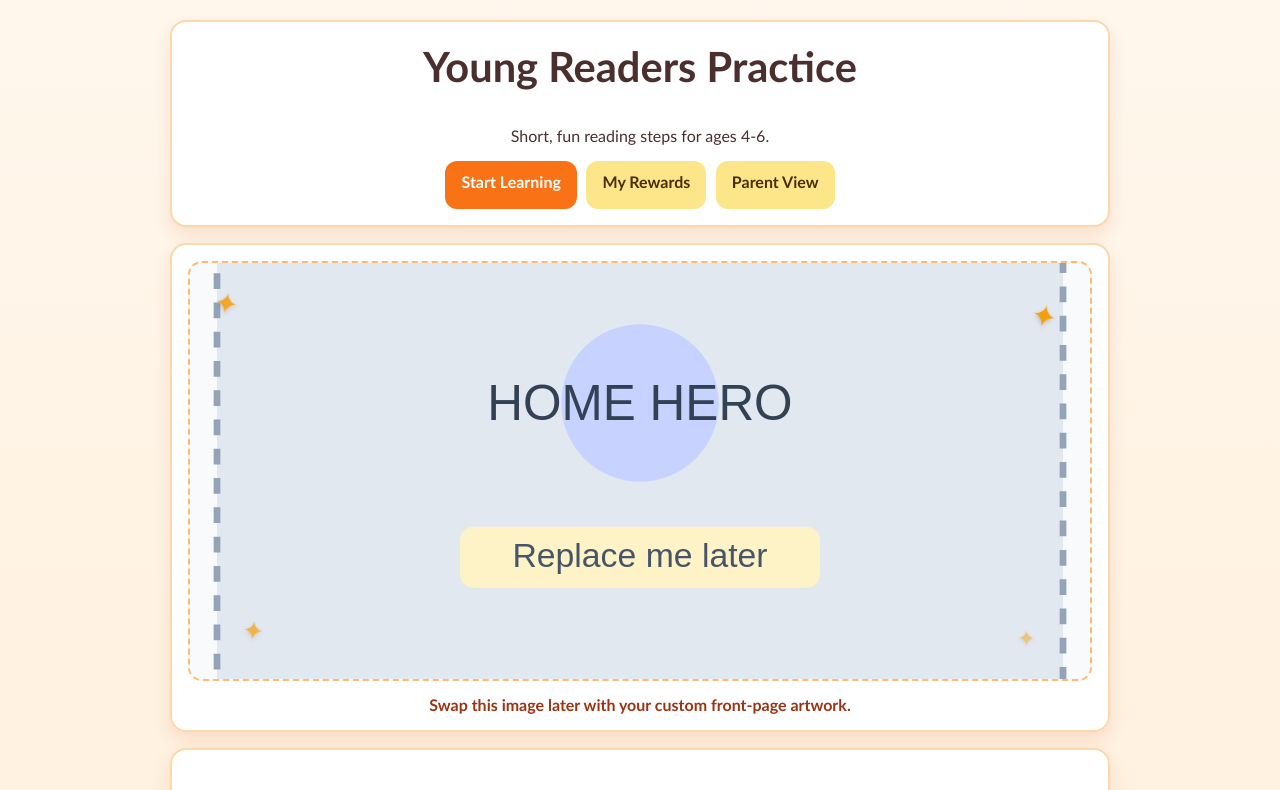
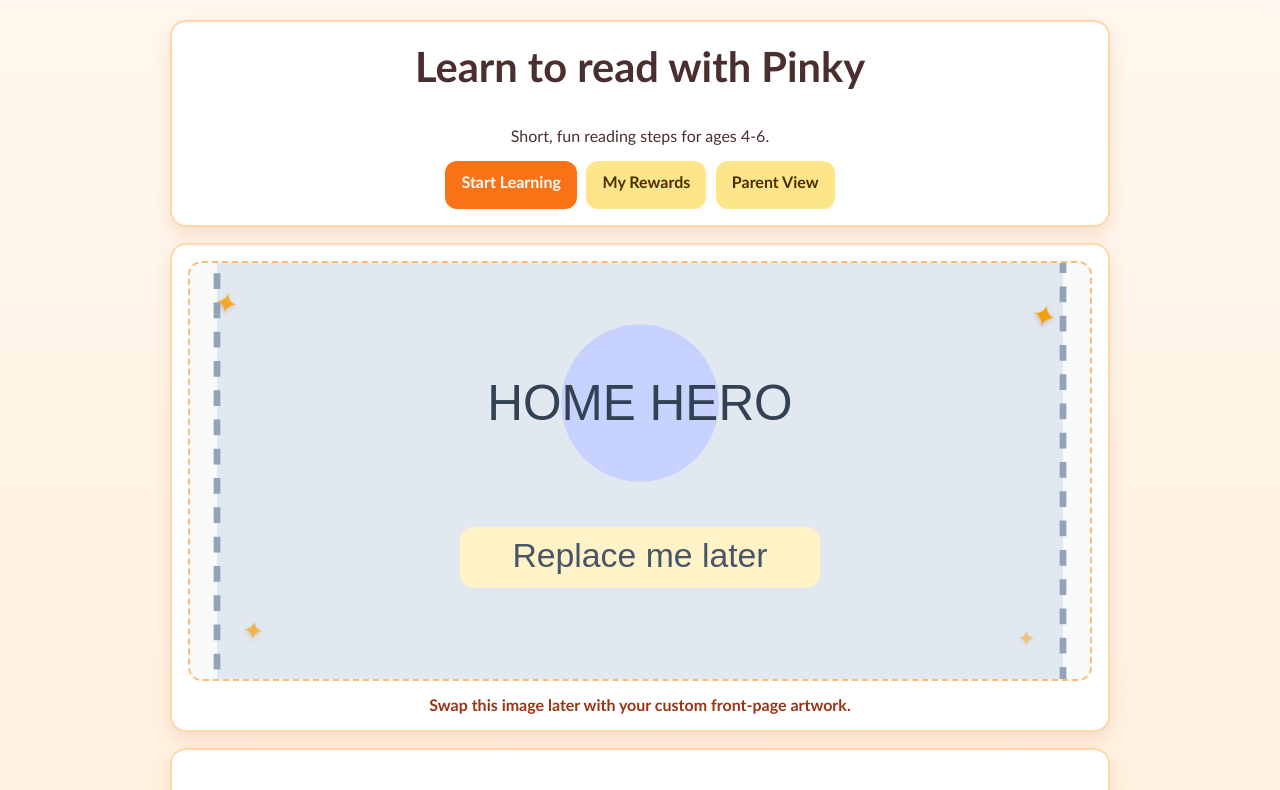
Before and after one commit to happilyeverafter95/young-readers-practice, a Next.js app: page / in a window 1280 px wide. Shown: the top 790 px of the page. Built offline with nearby package versions, Linux system fonts and the light colour scheme.

Commit message:
change title

```diff
--- a/app/page.tsx
+++ b/app/page.tsx
@@ -15,7 +15,7 @@ export default function HomePage() {
   return (
     <main className="container">
       <section className="hero">
-        <h1>Young Readers Practice</h1>
+        <h1>Learn to read with Pinky</h1>
         <p>Short, fun reading steps for ages 4-6.</p>
         <div className="hero-actions">
           <Link href="/learn" className="primary-button">
```
